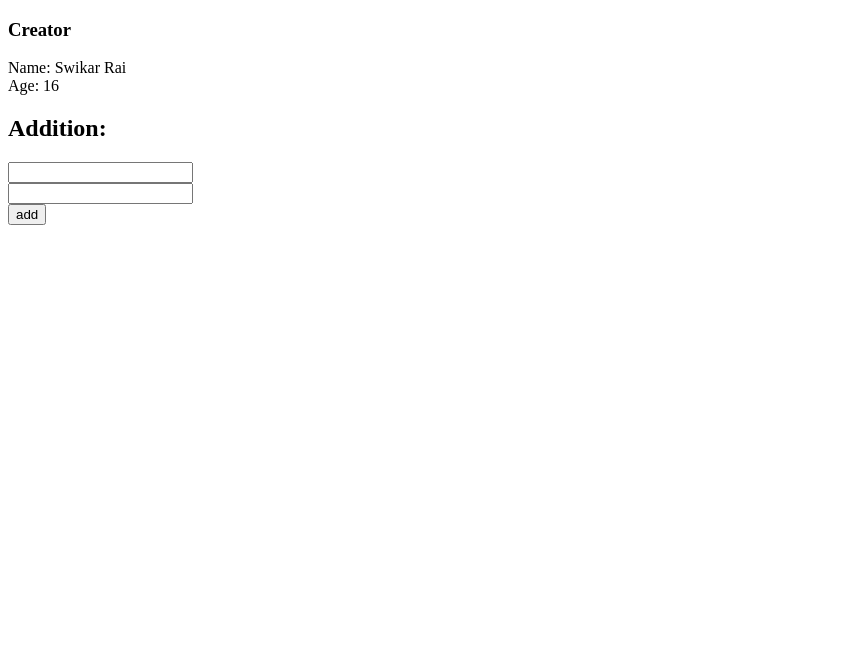
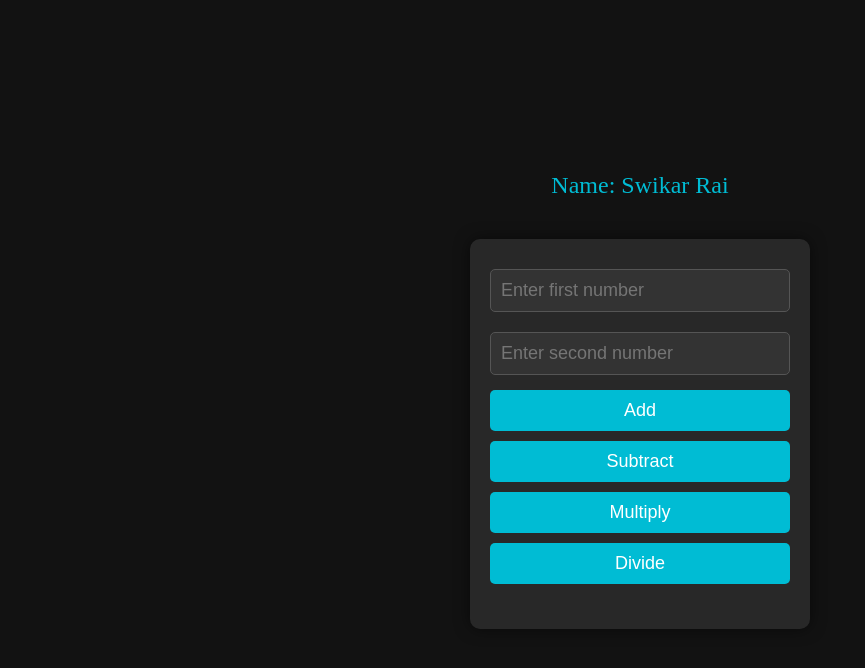
Before and after one commit to mute-me/mywebsite, a plain HTML site: page index.html in a window 1280 px wide. Shown: the whole page, without its empty margins (0-865 px from the left). Drawn offline with nearby package versions, Linux system fonts and the light colour scheme; files that its build step writes are made by us from their sources.

Commit message:
Update index.html

```diff
--- a/index.html
+++ b/index.html
@@ -4,46 +4,112 @@
 <head>
   <meta charset="utf-8">
   <meta name="viewport" content="width=device-width">
-  <title>replit</title>
-  <link href="style.css" rel="stylesheet" type="text/css" />
+  <title>Calculator</title>
+  <link href="https://fonts.googleapis.com/css2?family=Roboto:wght@400;700&display=swap" rel="stylesheet">
+  <link href="https://fonts.googleapis.com/css2?family=Poppins:wght@600&display=swap" rel="stylesheet">
+  <style>
+    body {
+      font-family: 'Roboto', sans-serif;
+      background-color: #121212;
+      display: flex;
+      flex-direction: column;
+      justify-content: center;
+      align-items: center;
+      height: 100vh;
+      margin: 0;
+      color: #ffffff;
+    }
+
+    .name {
+      font-family: 'Poppin', sans-sefif;;
+      font-size: 24px;
+      margin-bottom: 40px;
+      color: #00bcd4;
+    }
+
+    .calculator {
+      background: rgba(50, 50, 50, 0.7);
+      backdrop-filter: blur(10px);
+      padding: 20px;
+      border-radius: 10px;
+      box-shadow: 0 0 15px rgba(0, 0, 0, 0.5);
+      width: 300px;
+    }
+
+    .calculator input[type="number"] {
+      width: calc(100% - 22px);
+      padding: 10px;
+      margin: 10px 0;
+      background-color: #333;
+      border: 1px solid #555;
+      border-radius: 5px;
+      font-size: 18px;
+      color: #ffffff;
+    }
+
+    .calculator input[type="button"] {
+      width: 100%;
+      padding: 10px;
+      margin: 5px 0;
+      background-color: #00bcd4;
+      color: white;
+      border: none;
+      border-radius: 5px;
+      font-size: 18px;
+      cursor: pointer;
+    }
+
+    .calculator input[type="button"]:hover {
+      background-color: #0097a7;
+    }
+
+    .result {
+      margin-top: 20px;
+      font-size: 20px;
+      font-weight: bold;
+      color: #ffffff;
+      text-align: center;
+    }
+  </style>
 </head>
 
 <body>
-  <div>
-    <h3>Creator</h3>
-  </div>
-  <div>
+  <div class="name">
     Name: Swikar Rai
   </div>
-  <div>
-    Age: 16
+
+  <div class="calculator">
+    <form>
+      <input type="number" id="num1" placeholder="Enter first number">
+      <input type="number" id="num2" placeholder="Enter second number">
+      <input onclick="calculate('add')" type="button" value="Add">
+      <input onclick="calculate('subtract')" type="button" value="Subtract">
+      <input onclick="calculate('multiply')" type="button" value="Multiply">
+      <input onclick="calculate('divide')" type="button" value="Divide">
+    </form>
+    <div class="result" id="result"></div>
   </div>
-  <div>
-    <h2>
-      Addition:
-    </h2>
-  </div>
-  <form>
-  <input type = "number" id= "num1">
-    <div>
-      <input type="number" id = "num2">
-    </div>
-    <div>
-      <input onclick = "add()" type = "button" value = "add">
-    </div>
 
-  </form>
   <script>
-    function add()
-      {
+    function calculate(operation) {
+      var a = parseFloat(document.getElementById("num1").value);
+      var b = parseFloat(document.getElementById("num2").value);
+      var result;
 
+      if (operation === 'add') {
+        result = a + b;
+      } else if (operation === 'subtract') {
+        result = a - b;
+      } else if (operation === 'multiply') {
+        result = a * b;
+      } else if (operation === 'divide') {
+        result = a / b;
+      }
 
-    var a = document.getElementById("num1").value;
-    var b = document.getElementById("num2").value;
-    var sum = parseInt(a) + parseInt(b);
-    document.write("sum:"+ sum);
+      document.getElementById("result").innerHTML = "Result: " + result;
     }
   </script>
+
 </body>
 
 </html>
```
